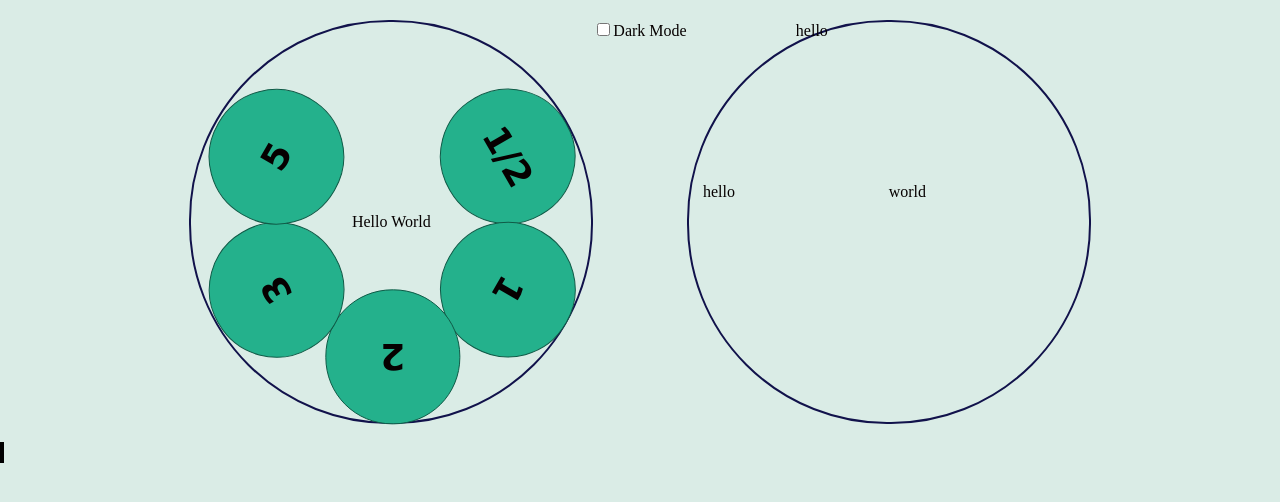
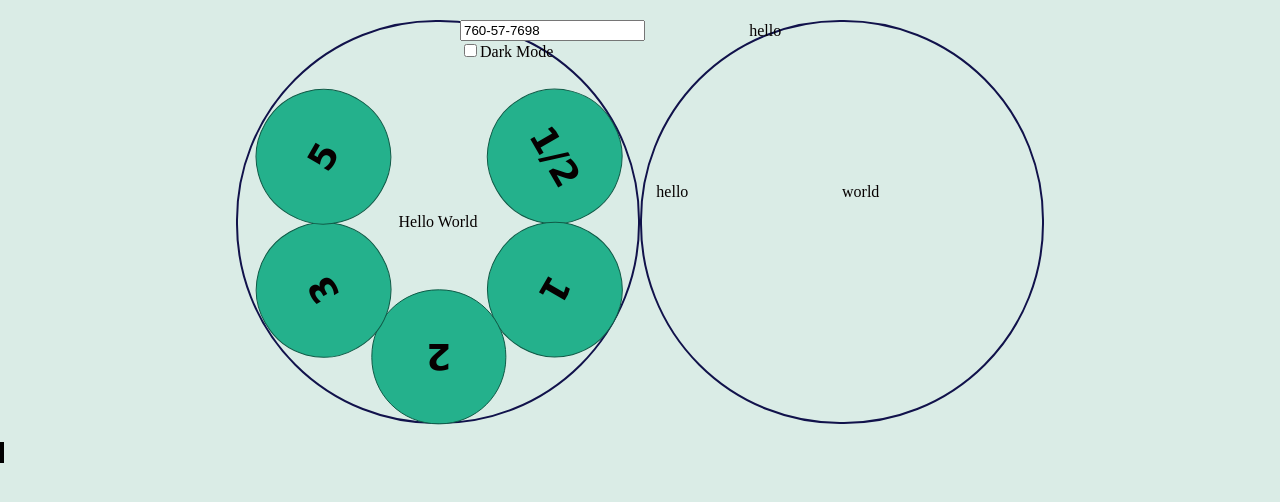
Before and after one commit to twolastnames/scatter-brained, a React (Vite) app in the folder front/: page / in a window 1280 px wide. Shown: the top 502 px of the page. Built offline with nearby package versions, Linux system fonts and the light colour scheme; no server answers.

Commit message:
have controls section

```diff
--- a/front/src/App.module.scss
+++ b/front/src/App.module.scss
@@ -15,3 +15,11 @@
   justify-content: center;
   padding: var(--gap-xlarge);
 }
+
+.controls {
+  display: flex;
+  flex-direction: column;
+  position: absolute;
+  left: 460px;
+  justify-content: space-around;
+}
--- a/front/src/App.tsx
+++ b/front/src/App.tsx
@@ -3,6 +3,7 @@ import styles from "./App.module.scss";
 import { CardSet } from "./components/CardSet/CardSet";
 import { useEffect } from "react";
 import { PeerTileSet } from "./components/PeerTileSet/PeerTileSet";
+import { Identity } from "./components/Identity/Identity";
 
 function App() {
   useEffect(() => {
@@ -13,12 +14,14 @@ function App() {
       <div className={styles.page} data-testid="ScatterBrained">
         <div className={styles.estimation}>
           <CardSet />
+          <div className={styles.controls}>
+            <Identity />
             <div>
               <input
                 name="themeToggle"
                 onClick={(event) => {
-                document.documentElement.dataset["theme"] = event.currentTarget
-                  .checked
+                  document.documentElement.dataset["theme"] = event
+                    .currentTarget.checked
                     ? "dark"
                     : "light";
                 }}
@@ -26,6 +29,7 @@ function App() {
                 id="themeSwitch"
               />
               <label for="themeToggle">Dark Mode</label>
+            </div>
           </div>
           <PeerTileSet />
         </div>
```
Lines whose indentation alone changed are shown as unchanged.
